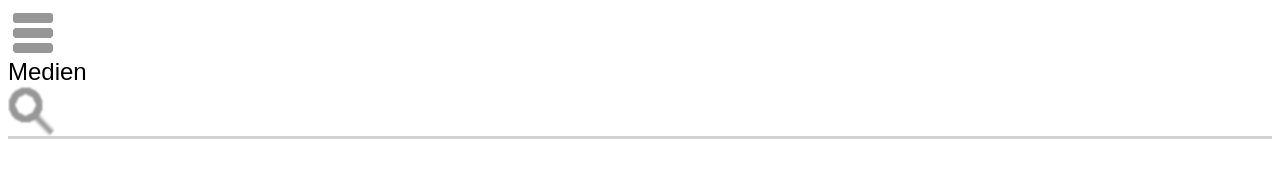
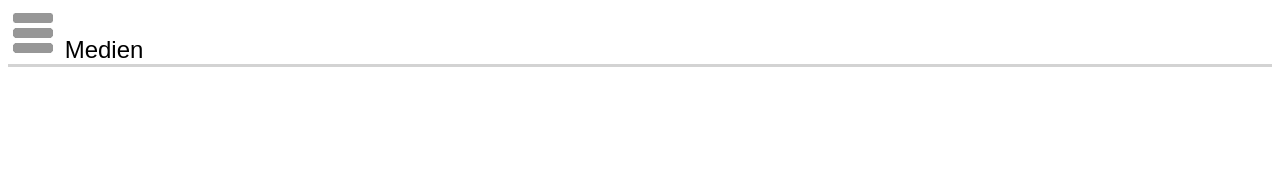
Before and after one commit to denizschloesser/iamg, a plain HTML site: page html/index.html in a window 1280 px wide. Drawn offline with Linux system fonts and the light colour scheme.

Commit message:
Menü Icon und Überschrift in eine Zeile gepackt

```diff
--- a/css/stylesheet.css
+++ b/css/stylesheet.css
@@ -5,6 +5,14 @@
     font-family: Arial, Helvetica, sans-serif;
 }
 
+#Menue_Icon{
+    display: inline;
+}
+
+#ueberschrift{
+    display: inline;
+}
+
 ul{
     list-style-type: none;
 }
--- a/html/index.html
+++ b/html/index.html
@@ -7,13 +7,11 @@
     <body>
 
         <div id="Kopfzeile">
-            <img src="../Image/Menu_Icon50x50.png">
-            <div class="ueberschrift">Medien</div>
-            <img src="../Image/Lupe50x50.png">
-
+            <div id="Menue_Icon"><img src="../Image/Menu_Icon50x50.png"></div>
+            <div id="ueberschrift">Medien</div>
         </div>
 
-        <div id = "Fußzeile">
+        <div id = "Fusszeile">
 
         </div>
 
```
